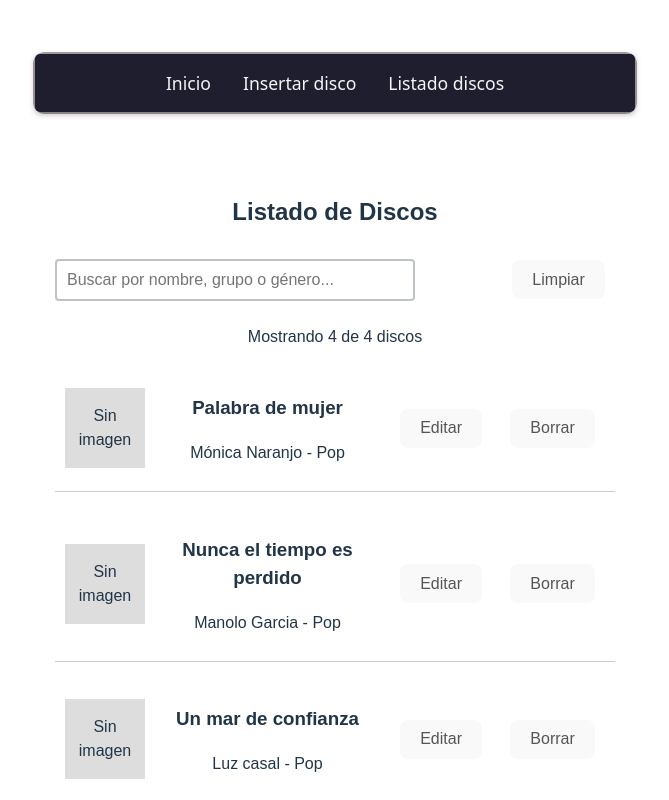
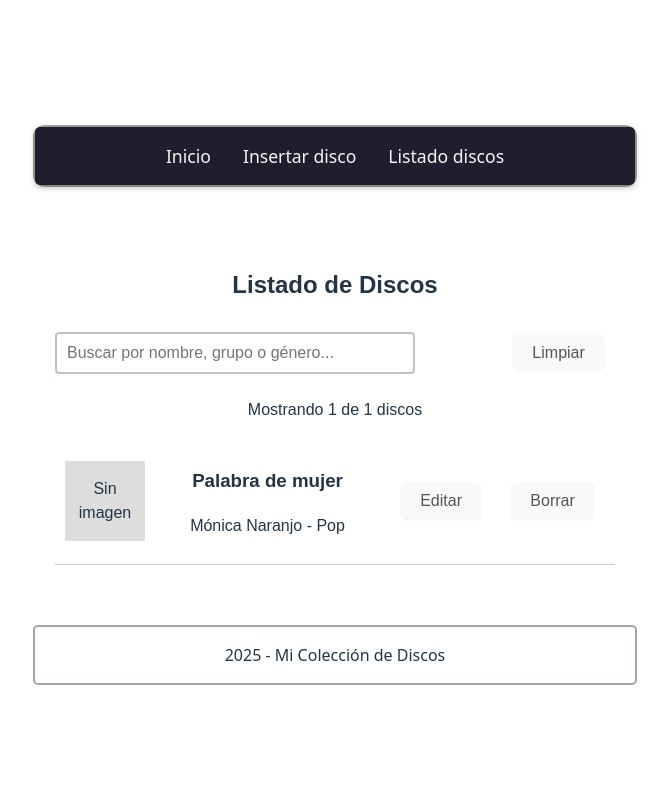
Before and after one commit to MJGrauVi/crudconfetch, a React (Vite) app: page /listadoDiscos in a window 1280 px wide. Shown: the top 800 px of the page, without its empty margins (305-974 px from the left). Built offline with nearby package versions, Linux system fonts and the light colour scheme; data requests are answered from the project's data file.

Commit message:
falta mensaje borrado

```diff
--- a/src/assets/discos.json
+++ b/src/assets/discos.json
@@ -14,47 +14,6 @@
         "http://localhost:3000/canciones/B11d9f8c",
         "http://localhost:3000/canciones/C11d9f8c"
       ]
-    },
-    {
-      "id": "896a34d2",
-      "nombreDisco": "Nunca el tiempo es perdido",
-      "url_caratula": "",
-      "tipoGrupo": "Solista",
-      "grupo": "Manolo Garcia",
-      "genero": "Pop",
-      "lanzamiento": "2002",
-      "localizacion": "ES-100AA",
-      "listado_canciones": [
-        "http://localhost:3000/canciones/D11d9f8c",
-        "http://localhost:3000/canciones/E11d9f8c"
-      ]
-    },
-    {
-      "id": "600a34d2",
-      "nombreDisco": "Un mar de confianza",
-      "url_caratula": "",
-      "tipoGrupo": "Solista",
-      "grupo": "Luz casal",
-      "genero": "Pop",
-      "lanzamiento": "2001",
-      "localizacion": "ES-100AA",
-      "listado_canciones": [
-        "http://localhost:3000/canciones/F11d9f8c",
-        "http://localhost:3000/canciones/G11d9f8c",
-        "http://localhost:3000/canciones/H11d9f8c"
-      ]
-    },
-    {
-      "id": "3340619f-8146-4581-bb52-767a62d10f7b",
-      "nombreDisco": "El canto del loco",
-      "url_caratula": "",
-      "tipoGrupo": "Solista",
-      "grupo": "Fito y fitipaldi",
-      "genero": "Jazz",
-      "lanzamiento": "2010",
-      "localizacion": "ES-001AB",
-      "prestado": true,
-      "listado_canciones": []
     }
   ]
 }
--- a/src/components/Disco.jsx
+++ b/src/components/Disco.jsx
@@ -1,7 +1,7 @@
 import React from 'react';
 import "./Disco.css";
 import DiscoAcciones from './DiscoAcciones.jsx';
-import {useDiscos} from "../hooks/useDiscos.js";
+import useDiscos from "../hooks/useDiscos.js";
 import DiscoInfo from './DiscoInfo.jsx';
 
 const Disco = ({disco}) => {
--- a/src/components/DiscoInfo.jsx
+++ b/src/components/DiscoInfo.jsx
@@ -1,7 +1,7 @@
 import React from 'react'
 import "./DiscoInfo.css";
 import DiscoDetalle from "./DiscoDetalle.jsx";
-import { useDiscos } from "../hooks/useDiscos.js";
+import  useDiscos  from "../hooks/useDiscos.js";
 
 const DiscoInfo = ({ disco}) => {
 
--- a/src/components/FormularioDisco.jsx
+++ b/src/components/FormularioDisco.jsx
@@ -4,17 +4,15 @@ import "./FormularioDisco.css";
 import Errores from "./Errores.jsx";
 import Cargando from "./Cargando.jsx";
 import { validarDiscoCompleto } from "../funciones/funciones.js";
-import { useDiscos } from "../hooks/useDiscos.js";
+import useDiscos from "../hooks/useDiscos.js";
 import MensajeTemporal from "./MensajeTemporal.jsx";
 
 //Formulario para insertar o editar disco.
 const FormularioDisco = () => {
-
   const { discos, guardarDisco, editarDiscoCompleto, cargando } = useDiscos(); //Para consumir los datos del contexto.
   const { id } = useParams(); //Obtenemos el id del elemento que queremos editar.
   const navigate = useNavigate(); //Para redirigir despues de actualizar un disco.
   const esEdicion = !!id; //Si hay id el la URL estará editando y sino está creando.
-
 
   console.log("RENDER FORMULARIO:", { cargando, discos });
   // Valores iniciales del formulario
@@ -37,7 +35,6 @@ console.log("RENDER FORMULARIO:", { cargando, discos });
 
   // Cargar datos del disco si estamos editando
   useEffect(() => {
-
     /*****************************************************************************debug***** */
     console.log("=== USEEFFECT FORMULARIO ===");
     console.log("discos:", discos);
@@ -45,23 +42,22 @@ console.log("RENDER FORMULARIO:", { cargando, discos });
     console.log("tipo id:", typeof id);
     console.log("discos:", discos);
     console.log("Valor de genero:", discos.genero);
-    console.log("ids en discos:", discos?.map(d => ({ id: d.id, tipo: typeof d.id })));
+    console.log(
+      "ids en discos:",
+      discos?.map((d) => ({ id: d.id, tipo: typeof d.id })),
+    );
     /************************************************************************************** */
 
+    if (!esEdicion) return;
     //Protección por si el contexto aún no se ha inicializado.
     if (!Array.isArray(discos) || discos.length === 0) return;
 
-    if (esEdicion && discos.length > 0) {
+    const discoEncontrado = discos.find((d) => String(d.id) === id);
+
+    if (discoEncontrado) {
       /***************************************************************************************debug */
       console.log("Modo EDICIÓN activado");
-
-      const discoEncontrado = discos.find((d) => d.id === id);
-
       console.log("Resultado find:", discoEncontrado);
-
-      if (discoEncontrado) {
-
-        console.log("Disco encontrado CORRECTO:", discoEncontrado);
 
       setDisco({
         nombreDisco: discoEncontrado.nombreDisco || "",
@@ -73,10 +69,6 @@ console.log("RENDER FORMULARIO:", { cargando, discos });
         localizacion: discoEncontrado.localizacion || "",
         prestado: discoEncontrado.prestado || false,
       });
-      } else {
-        //poner aqui un else
-        console.warn("No se encontró el disco con id:", id);
-      }
     }
   }, [id, discos, esEdicion]);
 
@@ -84,8 +76,7 @@ console.log("RENDER FORMULARIO:", { cargando, discos });
 
   const actualizarDato = (evento) => {
     const { name, value, type, checked } = evento.target;
-    const nuevoValor = type === "checkbox" ? checked : value;//ternaria para tomar el valor sobre el tipo de dato correcto.
-
+    const nuevoValor = type === "checkbox" ? checked : value; //ternaria para tomar el valor sobre el tipo de dato correcto.
 
     console.log("Campo modificado:", name);
     console.log("Valor nuevo:", nuevoValor);
@@ -93,14 +84,13 @@ console.log("RENDER FORMULARIO:", { cargando, discos });
     setDisco((estadoPrevio) => {
       const nuevoEstado = {
         ...estadoPrevio,
-        [name]: nuevoValor
+        [name]: nuevoValor,
       };
       console.log("Estado disco actualizado:", nuevoEstado);
       return nuevoEstado;
     });
 
-    setMensaje({ tipo: "", texto: "" });//Limpia mensaje antiguo.
-
+    setMensaje({ tipo: "", texto: "" }); //Limpia mensaje antiguo.
   };
 
   //SUBMIT DEL FORMULARIO.
@@ -110,7 +100,7 @@ console.log("RENDER FORMULARIO:", { cargando, discos });
 
     // Validar todos los campos
     const listaErroresValidacion = validarDiscoCompleto(disco);
-    console.log()
+    console.log();
     setErrores(listaErroresValidacion);
 
     //Si ha habido errores de validación lanzamos mensaje del tipo "error".
@@ -124,8 +114,8 @@ console.log("RENDER FORMULARIO:", { cargando, discos });
     //Si todo ha ido bien creamos el disco.
     try {
       // Crear el objeto disco completo según la estructura de la API.
-      //Sin no estamos editando, creamos un id para el nuevo disco.
-      const discoCompleto = {
+      //Si no estamos editando, creamos un id para el nuevo disco.
+      /*       const discoCompleto = {
         id: esEdicion ? id : crypto.randomUUID(),
         nombreDisco: disco.nombreDisco.trim(),
         url_caratula: disco.url_caratula.trim(),
@@ -136,8 +126,18 @@ console.log("RENDER FORMULARIO:", { cargando, discos });
         localizacion: disco.localizacion.toUpperCase().trim(),
         prestado: disco.prestado,
         listado_canciones: [],
+      }; */
+      const discoCompleto = {
+        nombreDisco: disco.nombreDisco.trim(),
+        url_caratula: disco.url_caratula.trim(),
+        tipoGrupo: disco.tipoGrupo,
+        grupo: disco.grupo.trim(),
+        genero: disco.genero,
+        lanzamiento: disco.lanzamiento.trim(),
+        localizacion: disco.localizacion.toUpperCase().trim(),
+        prestado: disco.prestado,
+        listado_canciones: [],
       };
-
       //EDITAR
       //Sin estamos editando llamamos.
       if (esEdicion) {
@@ -148,7 +148,7 @@ console.log("RENDER FORMULARIO:", { cargando, discos });
         });
         setTimeout(() => {
           navigate("/listadoDiscos");
-        }, 1500);
+        }, 5000);
       } else {
         //Guardamos el disco creado.
         await guardarDisco(discoCompleto);
@@ -156,12 +156,15 @@ console.log("RENDER FORMULARIO:", { cargando, discos });
           tipo: "exito",
           texto: `Disco "${discoCompleto.nombreDisco}" añadido correctamente a la colección.`,
         });
+        setTimeout(() => {
+          navigate("/listadoDiscos");
+        }, 5000);
       }
 
       setDisco(valoresIniciales);
       setErrores([]);
     } catch (error) {
-      console.log(`Error`, error.mensaje);
+      console.error(error);
       setMensaje({
         tipo: "error",
         texto: "Error al guardar el disco. Por favor, inténtelo de nuevo.",
@@ -186,10 +189,11 @@ console.log("RENDER FORMULARIO:", { cargando, discos });
       <h2>{esEdicion ? "Editar Disco" : "Insertar Disco"}</h2>
 
       <form onSubmit={manejarEnvio} className="formulario-disco">
-
         {/* Nombre del disco */}
         <div className="campo-formulario">
-          <label htmlFor="nombreDisco">Nombre del disco <span className="obligatorio">*</span></label>
+          <label htmlFor="nombreDisco">
+            Nombre del disco <span className="obligatorio">*</span>
+          </label>
           <input
             type="text"
             id="nombreDisco"
@@ -262,7 +266,9 @@ console.log("RENDER FORMULARIO:", { cargando, discos });
 
         {/* Género musical */}
         <div className="campo-formulario">
-          <label htmlFor="genero">Género musical <span className="obligatorio">*</span></label>
+          <label htmlFor="genero">
+            Género musical <span className="obligatorio">*</span>
+          </label>
           <select
             id="genero"
             name="genero"
@@ -328,12 +334,18 @@ console.log("RENDER FORMULARIO:", { cargando, discos });
         </div>
 
         <button type="submit" className="boton-guardar">
-          {cargando ? "Guardando...." : esEdicion ? "Actualizar Datos" : "Guardar"}
+          {cargando
+            ? "Guardando...."
+            : esEdicion
+              ? "Actualizar Datos"
+              : "Guardar"}
         </button>
       </form>
 
       {mensaje.texto && (
-        <div className={`mensaje-formulario ${mensaje.tipo === "exito" ? "mensaje-exito" : "mensaje-error"}`}>
+        <div
+          className={`mensaje-formulario ${mensaje.tipo === "exito" ? "mensaje-exito" : "mensaje-error"}`}
+        >
           {mensaje.texto}
         </div>
       )}
@@ -341,8 +353,6 @@ console.log("RENDER FORMULARIO:", { cargando, discos });
       {todosLosErrores.length > 0 && (
         <Errores erroresMostrar={todosLosErrores} />
       )}
-
-
     </div>
   );
 };
--- a/src/components/ListadoDiscos.jsx
+++ b/src/components/ListadoDiscos.jsx
@@ -4,32 +4,27 @@ import Disco from "./Disco.jsx";
 import MensajeTemporal from "./MensajeTemporal.jsx";
 import Cargando from "./Cargando.jsx";
 import FiltroDiscos from "./FiltroDiscos.jsx";
-import { useDiscos } from "../hooks/useDiscos.js";
+import useDiscos from "../hooks/useDiscos.js";
 
 const ListadoDiscos = () => {
-  const { discos, cargando, borrarDisco } = useDiscos();
+  const { discos, cargando, borrarDisco, discoExpandido, toggleDisco } =
+    useDiscos();
 
   //Estados.
-  const [discosFiltrados, setDiscosFiltrados] = useState([]);
+
   const [textoFiltro, setTextoFiltro] = useState("");
   const [mensajeEliminado, setMensajeEliminado] = useState("");
 
   // Filtrado de discos.
-  useEffect(() => {
-    if (!textoFiltro.trim()) {
-      setDiscosFiltrados(discos);
-    } else {
-      const texto = textoFiltro.toLowerCase().trim();
-      setDiscosFiltrados(
-        discos.filter(
-          (d) =>
+  const discosFiltrados = discos.filter((d) => {
+    if (!textoFiltro.trim()) return true;
+    const texto = textoFiltro.toLowerCase();
+    return (
       d.nombreDisco?.toLowerCase().includes(texto) ||
       d.grupo?.toLowerCase().includes(texto) ||
-            d.genero?.toLowerCase().includes(texto),
-        ),
+      d.genero?.toLowerCase().includes(texto)
     );
-    }
-  }, [textoFiltro, discos]);
+  });
 
   //Guardamos el texto introducido en el input de filtrado, por el cual buscamos discos.
   const manejarCambioFiltro = (e) => {
@@ -41,28 +36,27 @@ const ListadoDiscos = () => {
   };
 
   //Si cuando hacemos toggle se cambia de disco.
-  const toggleDisco = (id) => {
+  /*   const toggleDisco = (id) => {
     setDiscosFiltrados((prev) =>
       prev.map((d) => (d.id === id ? { ...d, expandido: !d.expandido } : d)),
     );
-  };
+  }; */
 
 const handleBorrarDisco = async (id) => {
+  const discoAEliminar = discos.find(d => String(d.id) === id);
   try {
-        const discoAEliminar = discos.find((d) => d.id === id);
     await borrarDisco(id);
-        setMensajeEliminado(
-          `Disco "${discoAEliminar?.nombreDisco}" eliminado.`,
-        ); //Si discoAEliminar existe utiliza nombreDusco.
-      } catch (error) {
-        console.error(error);
+    console.log("Seteando mensajeEliminado:", discoAEliminar?.nombreDisco); // <-- debug
+    setMensajeEliminado(`Disco "${discoAEliminar?.nombreDisco}" eliminado.`);
+  } catch {
+    console.log("Error al borrar disco");
     setMensajeEliminado("Error al eliminar el disco.");
   }
 };
 
   useEffect(() => {
     if (mensajeEliminado) {
-      const timer = setTimeout(() => setMensajeEliminado(""), 3000);
+      const timer = setTimeout(() => setMensajeEliminado(""), 5000);
       return () => clearTimeout(timer);
     }
   }, [mensajeEliminado]);
@@ -91,15 +85,15 @@ const ListadoDiscos = () => {
           <Disco
             key={disco.id}
             disco={disco}
-            expandido={disco.expandido || false}
+            expandido={discoExpandido === disco.id}
             onToggle={() => toggleDisco(disco.id)}
             onBorrar={() => handleBorrarDisco(disco.id)}
           />
         ))}
       </div>
-
-      {mensajeEliminado && <MensajeTemporal texto={mensajeEliminado} />}
-      {/* Muestra mensaje al clicar el Borrar. */}
+      {console.log("Render mensajeEliminado:", mensajeEliminado)}
+      {mensajeEliminado && (<div className={`mensaje-eliminado ${!mensajeEliminado ? 'oculto' : ''}`}>{mensajeEliminado}</div>)}
+      {/* Muestra mensaje al clicar en Borrar. */}
     </div>
   );
 };
--- a/src/context/ProveedorDiscos.jsx
+++ b/src/context/ProveedorDiscos.jsx
@@ -2,7 +2,7 @@ import { createContext, useEffect, useState } from "react";
 import useAPI from "../hooks/useAPI.js";
 
 
-//Creo el contexto
+//Creo el context
 const ContextoDiscos = createContext();
 
 const URL_API = "http://localhost:3001/discos";
@@ -12,7 +12,8 @@ const ProveedorDiscos = ({ children }) => {
   const [discos, setDiscos] = useState([]);
   const [discoExpandido, setDiscoExpandido] = useState(null);
 
-  const { cargando, error, cargarDatos, guardarDatos, editarDatosCompleto, editarParteDatos, borrarDatos} = useAPI();
+   const { cargando, error, cargarDatos, guardarDatos, editarDatosCompleto, editarParteDatos, borrarDatos} = useAPI();
+
 
   const toggleDisco = (id) =>{
     setDiscoExpandido(prev => (prev === id ? null : id));
@@ -52,6 +53,7 @@ const ProveedorDiscos = ({ children }) => {
     cargarDiscos();
   }, []);
 
+  //Provider proporciona los datos a los componentes a través de la propiedad value.
   return (
     <ContextoDiscos.Provider
       value={{
--- a/src/hooks/useDiscos.js
+++ b/src/hooks/useDiscos.js
@@ -1,10 +1,11 @@
 import { useContext } from "react";
 import { ContextoDiscos } from "../context/ProveedorDiscos.jsx";
 
-export const useDiscos = () => {
+const useDiscos = () => {
   const contexto = useContext(ContextoDiscos);
   if (!contexto) {
     throw new Error("useDiscos debe usarse dentro de un ProveedorDiscos");
   }
   return contexto;
 };
+export default useDiscos;
```
Also changed, not shown: src/components/Errores.jsx (+10 -14 lines), src/components/ListadoDiscos.css (+31 -0 lines), 1 other file (tests, documents, lock files or other folders). Lines whose indentation alone changed are shown as unchanged.
